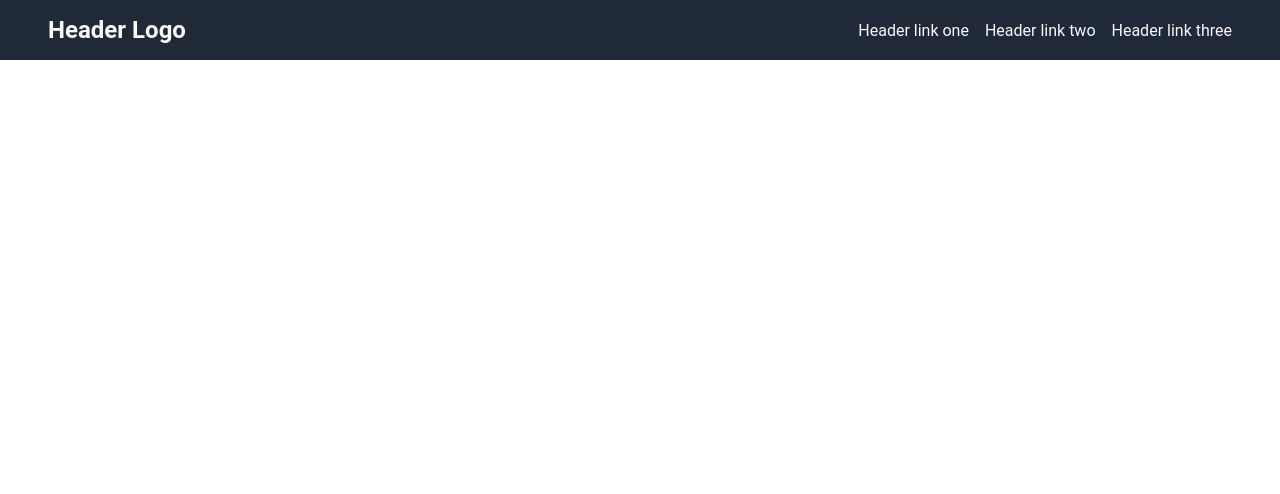
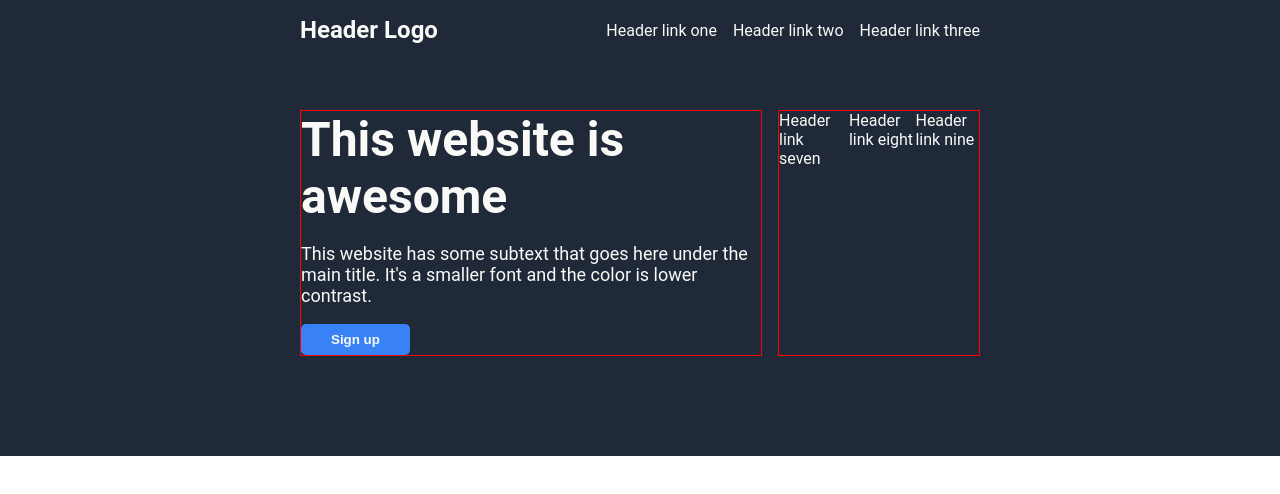
Before and after one commit to Rino9514/Landing-Page, a plain HTML site: page index.html in a window 1280 px wide. Drawn offline with Linux system fonts and the light colour scheme.

Commit message:
Finish the header, need images

```diff
--- a/index.html
+++ b/index.html
@@ -8,12 +8,25 @@
     </head>
     <body>
         <div class="header">
-            <div class="top">
+            <div class="header_top">
                 <h1>Header Logo</h1>
                 <a>Header link one</a>
                 <a>Header link two</a>
                 <a>Header link three</a>
             </div>
+            <div class="header_bottom">
+                <div class="left">
+                    <h1>This website is awesome</h1>
+                    <p>This website has some subtext that goes here under the main title.
+                       It's a smaller font and the color is lower contrast.
+                    </p>
+                    <button>Sign up</button>
+                </div>
+                <div class="right">
+                    <a>Header link seven</a>
+                    <a>Header link eight</a>
+                    <a>Header link nine</a>
+                </div>
         </div>
     </body>
 </html>
--- a/styles.css
+++ b/styles.css
@@ -8,20 +8,61 @@ body {
 
 .header {
     display: flex;
+    flex-direction: column;
     background-color: #1f2937;
     color: #F9FAF8;
-    padding-left: 48px;
-    padding-right: 48px;
+    padding-left: 300px;
+    padding-right: 300px;
 }
 
-.top {
+.header_top {
     display: flex;
     flex:1;
     align-items: center;
     gap: 16px;
+    margin-bottom: 50px;
 }
 
-.top h1 {
+.header_top h1 {
     font-size: 24px;
     margin-right: auto;
 }
+
+.header_bottom {
+    display: flex;
+    margin-bottom: 100px;
+    gap:16px;
+}
+
+.header_bottom h1 {
+    font-size: 48px;
+    font-weight: bold;
+    margin: 0px;
+    padding: 0px;
+}
+
+.header_bottom p {
+    font-size: 18px;
+}
+
+button {
+    background-color: #3882F6;
+    color: #F9FAF8;
+    border: none;
+    padding: 8px 30px;
+    border-radius: 5px;
+    cursor: pointer;
+    font-weight: 900;
+}
+
+.right {
+    display: flex;
+    flex: 1;
+    align-content: stretch;
+    border: red 1px solid;
+}
+
+.left {
+    max-width:460px;
+    border: red 1px solid;
+}
```
